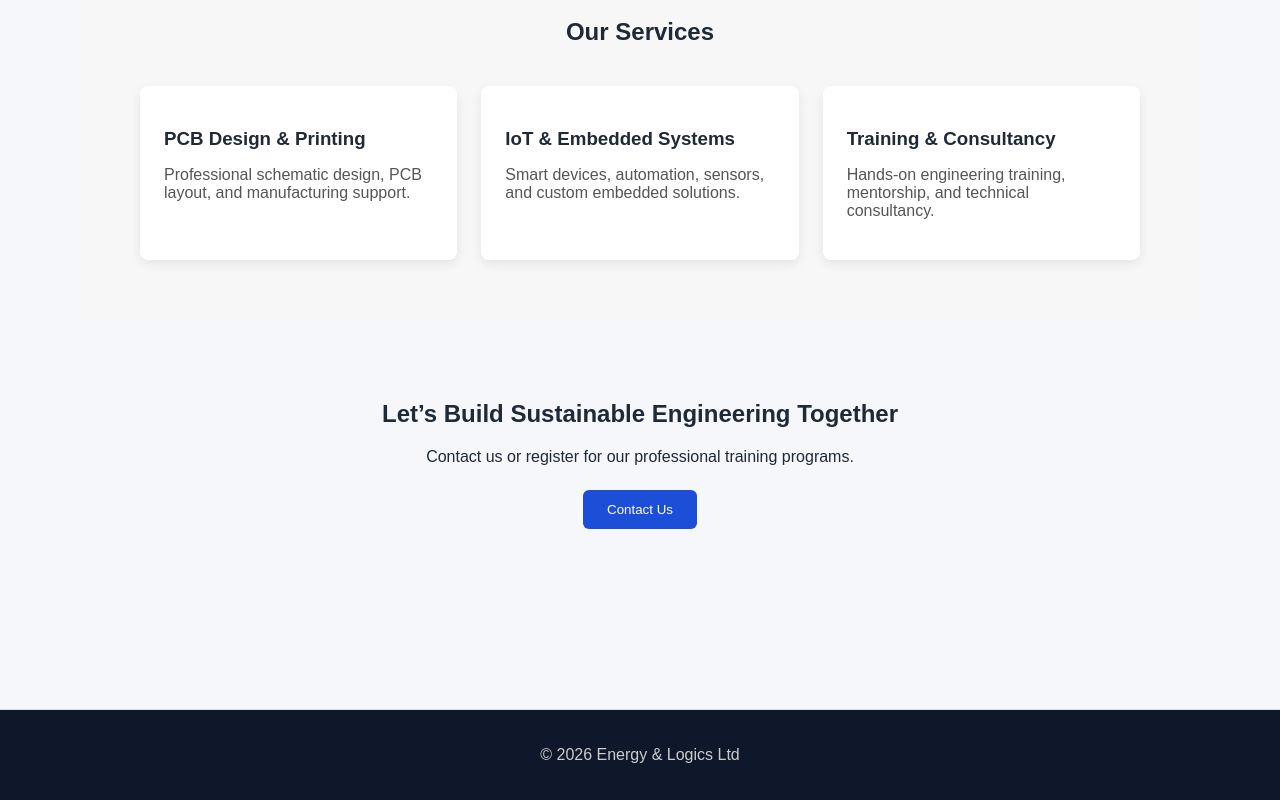
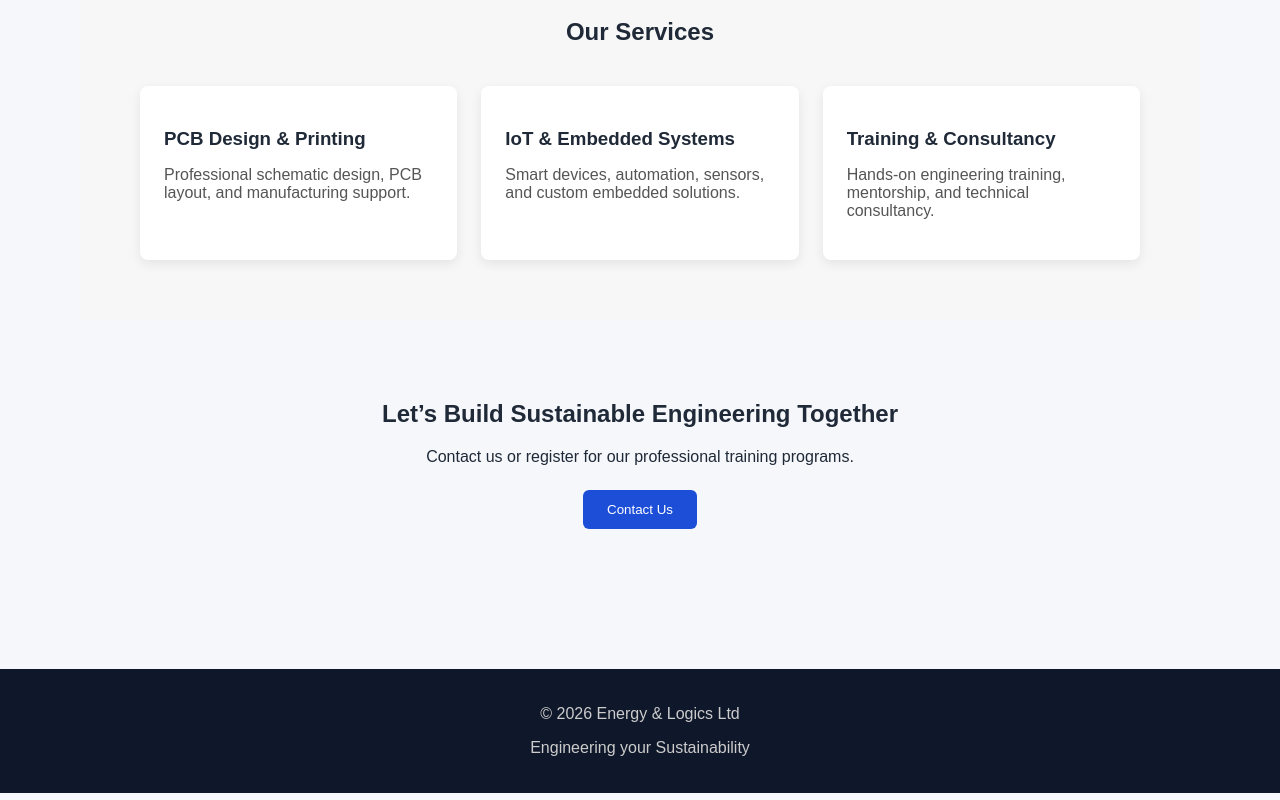
Before and after one commit to Elie250/Energy-and-logics, a Next.js app: page / in a window 1280 px wide. Shown: the part 694-1494 px from the top of the page. Built offline with nearby package versions, Linux system fonts and the light colour scheme.

Commit message:
Update footer.js

```diff
--- a/components/footer.js
+++ b/components/footer.js
@@ -1,7 +1,8 @@
 export default function Footer() {
   return (
-    <footer style={{ padding: 20, borderTop: "1px solid #ddd", marginTop: 40 }}>
+    <footer>
       <p>© {new Date().getFullYear()} Energy & Logics Ltd</p>
+      <p>Engineering your Sustainability</p>
     </footer>
-  )
+  );
 }
```
